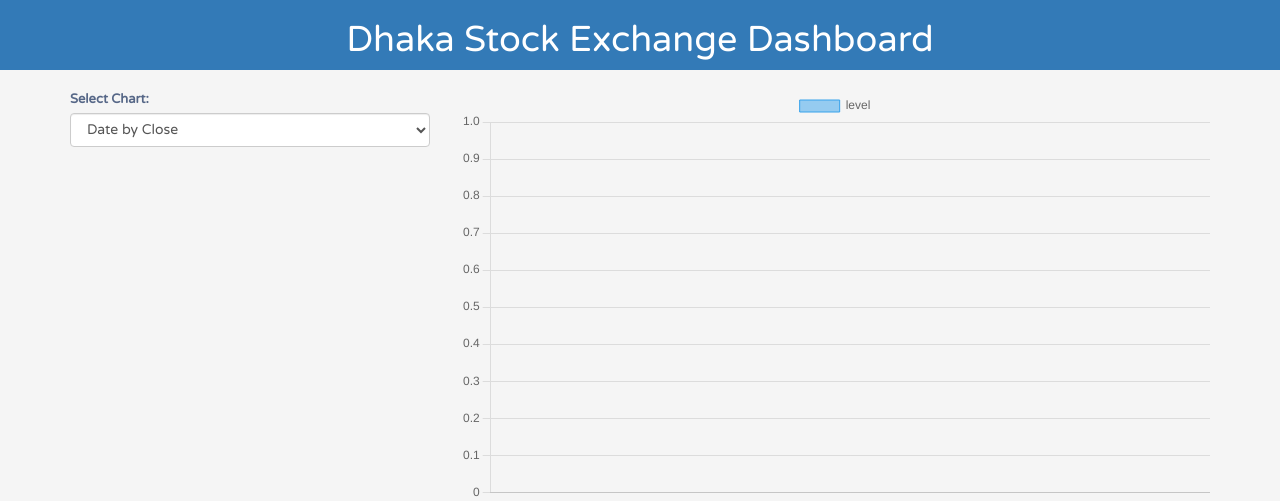
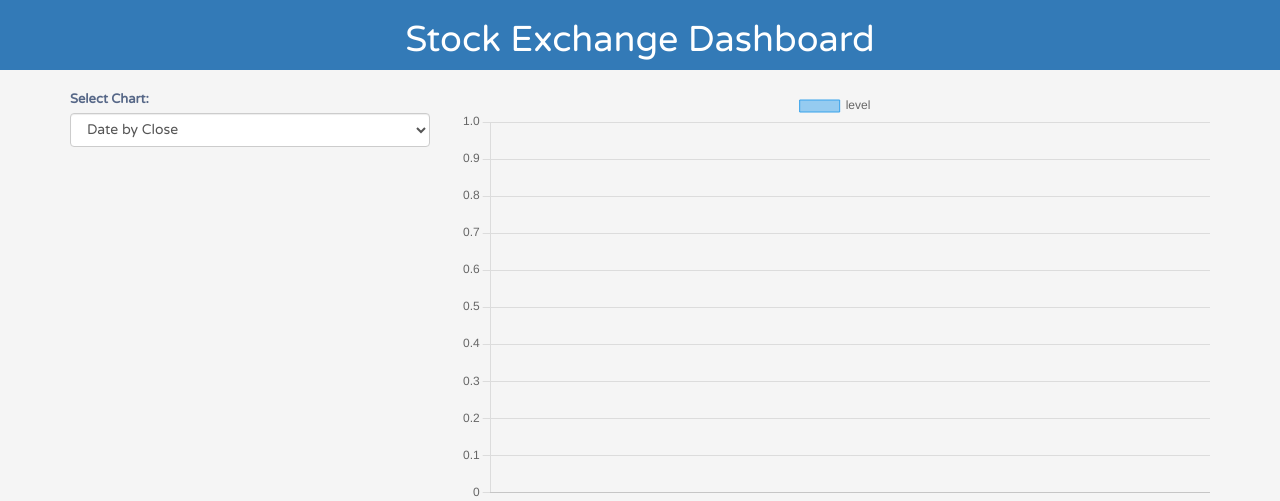
Before and after one commit to MrBaten/Stock-Market-Management, a Django app: page / in a window 1280 px wide. Shown: the top 501 px of the page. Run offline with Django 4.2, Linux system fonts and the light colour scheme; data that the repository does not hold is empty; some libraries are stand-ins or nearby versions.

Commit message:
Initial1

```diff
--- a/app/templates/index.html
+++ b/app/templates/index.html
@@ -241,7 +241,7 @@
   <body>
 	<div class="row">
 		<div class="col-sm-12 bg-primary">
-			<h1 class="text-center">Dhaka Stock Exchange Dashboard</h1>
+			<h1 class="text-center">Stock Exchange Dashboard</h1>
 		</div>
 	</div>
 
```
